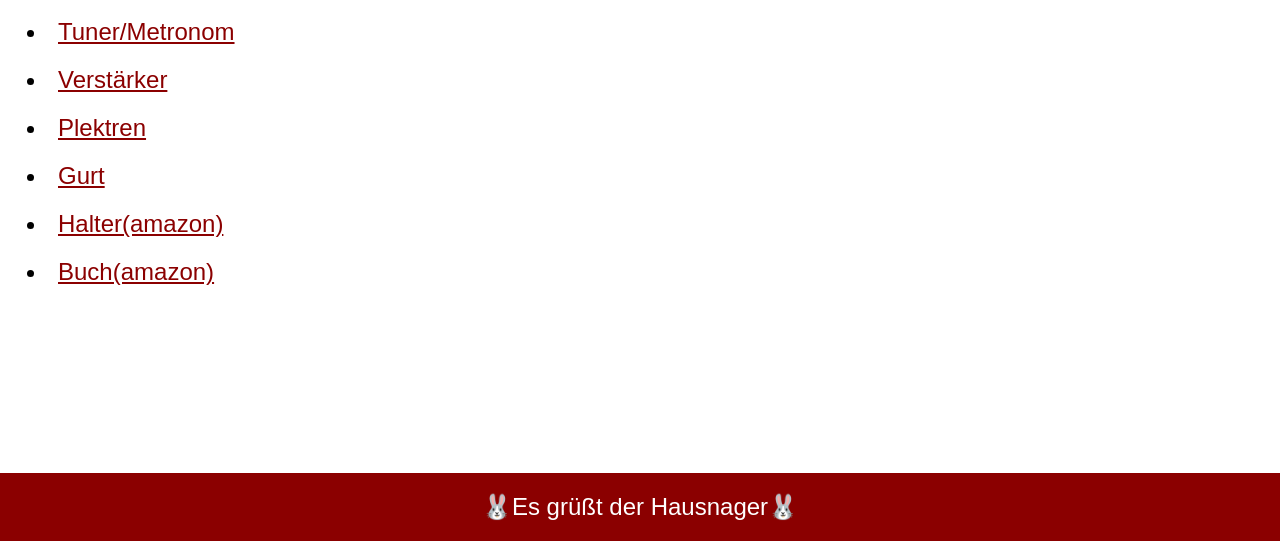
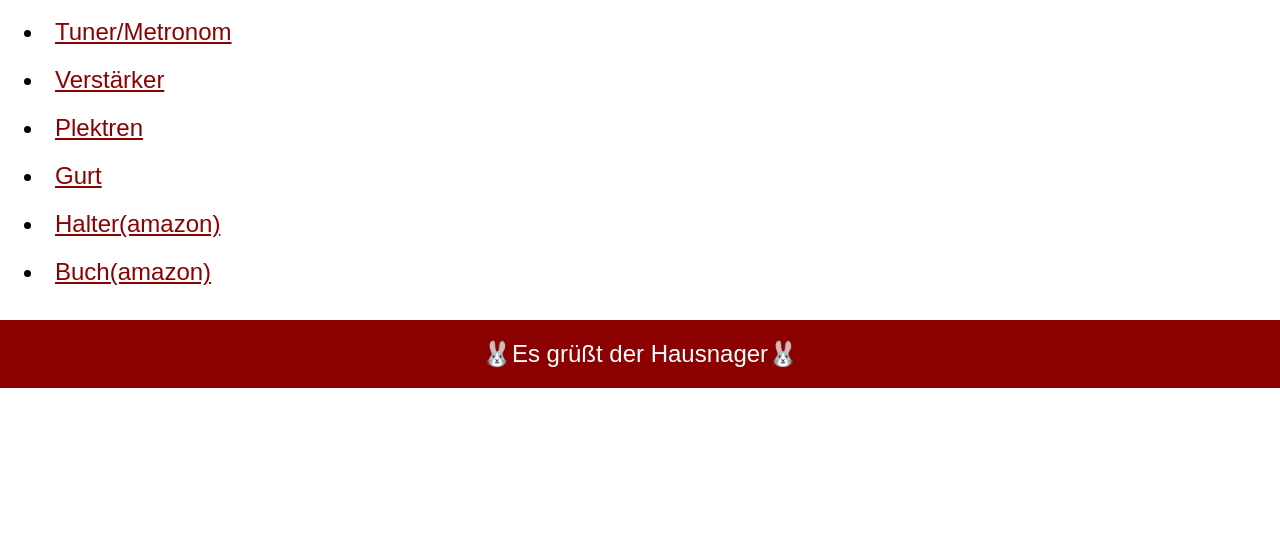
Before and after one commit to MarcoPauli/E-Gitarre, a plain HTML site: page index.html in a window 1280 px wide. Shown: the part 259-800 px from the top of the page. Drawn offline with Linux system fonts and the light colour scheme.

Commit message:
update#3

```diff
--- a/index.html
+++ b/index.html
@@ -8,6 +8,7 @@
         body {
             font-family: Arial, Helvetica, sans-serif;
             font-size: x-large;
+            margin: 0;
         }
         a {
             color: darkred;
@@ -16,7 +17,7 @@
             padding: 10px;
         }
         footer {
-            position: fixed;
+            position: relative;
             bottom: 0px;
             right: 0px;
             left: 0px;
@@ -28,9 +29,13 @@
         ul {
             overflow: auto;
         }
+        main {
+            margin: 5px;
+        }
     </style>
 </head>
 <body>
+    <main>
         <h1>E-Gitarre</h1>
         <p>Bis auf die beiden unteren Links sind alle Artikel vom Musikgeschäft <a href="https://www.thomann.de/de/index.html">thomann</a> </p>
         <ul>
@@ -43,6 +48,7 @@
             <li><a target="_blank" href="https://www.amazon.de/Gitarrenhalter-Gitarrenb%C3%BCgel-Befestigungsschrauben-Gitarrenst%C3%A4nder-Gitarrenb%C3%BCgelhaken/dp/B09SCJ9QFX/ref=sr_1_17?keywords=gitarrenhalter+wand&qid=1702815872&sr=8-17">Halter(amazon)</a></li>
             <li><a target="_blank" href="https://www.amazon.de/Spielend-Gitarre-Lernen-Anf%C3%A4nger-Bandgitarristen/dp/B076W3MTVF">Buch(amazon)</a></li>
         </ul>
+    </main>
     <footer>🐰Es grüßt der Hausnager🐰</footer>
 </body>
 </html>
```
Lines whose indentation alone changed are shown as unchanged.
